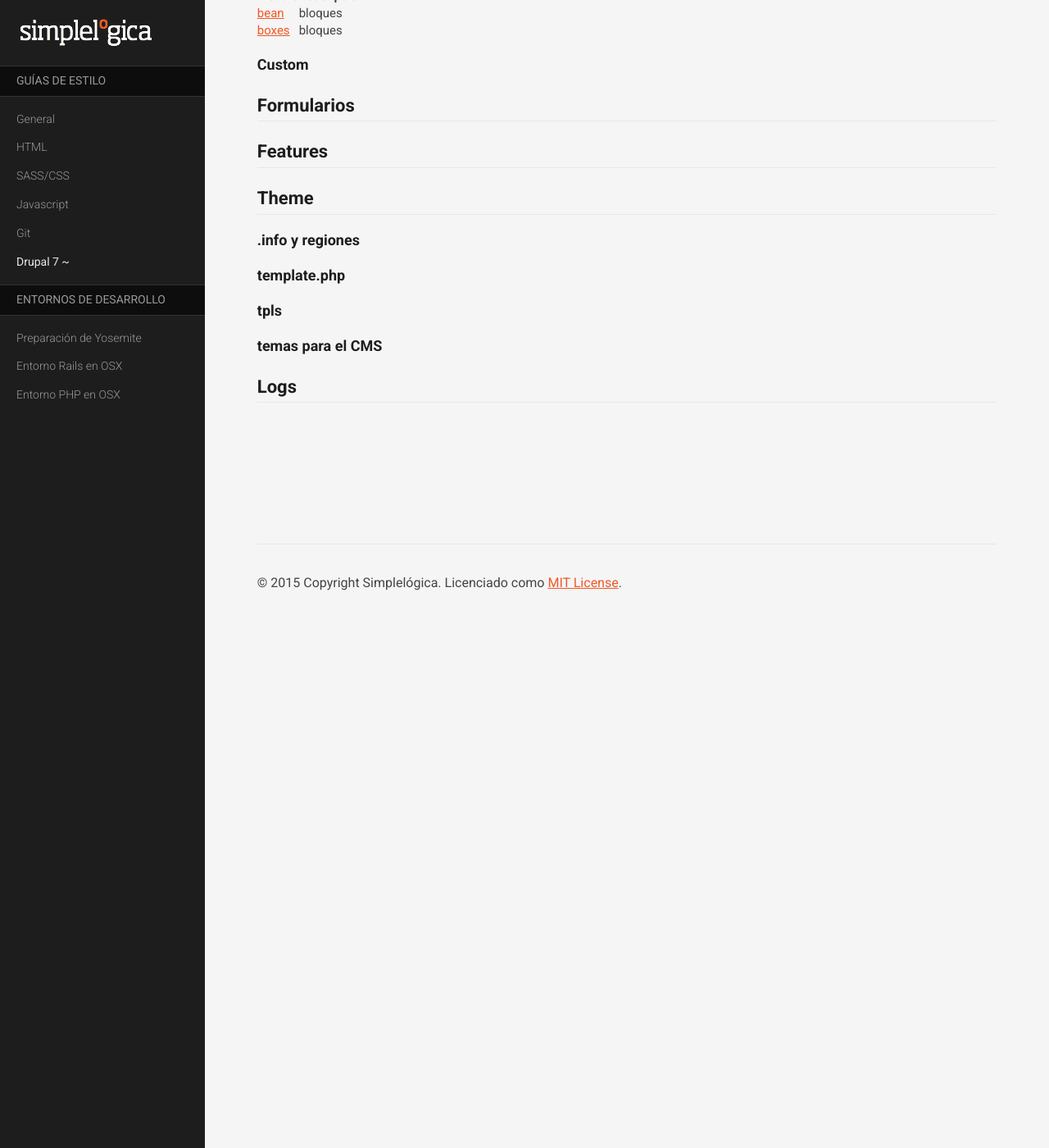
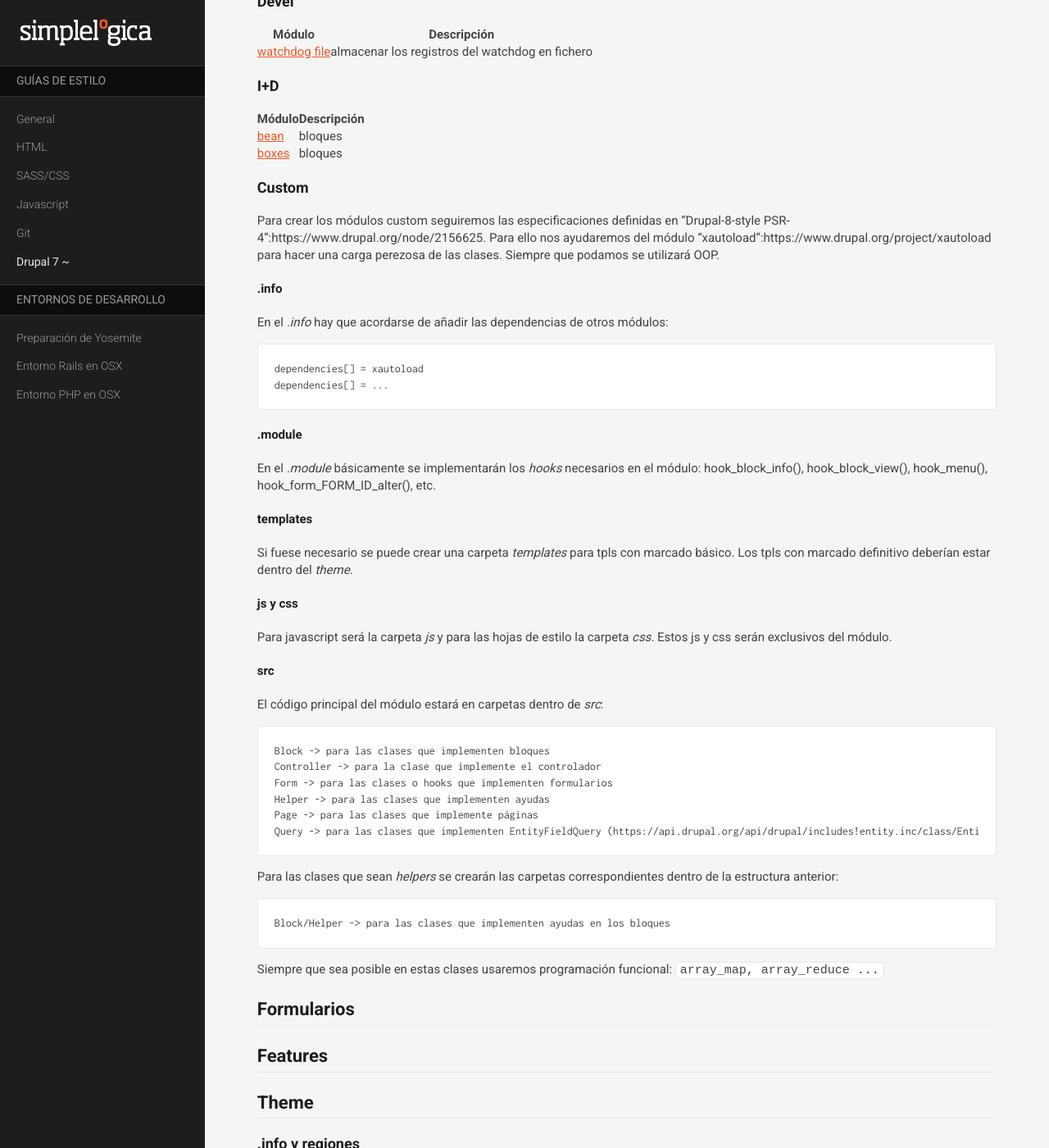
Before and after one commit to simplelogica/styleguides, a Jekyll site: the page built from estilo/drupal7.md, in a window 1280 px wide and 1400 px high, scrolled down 3459 px. Shown: the whole window at 82% size. Built offline with Jekyll 4.4.1, drawn with Linux system fonts in a browser that asks for light colours; nearby versions of some CDN libraries; Markdown is read by kramdown in place of the engine named in the settings; some of the changed text lies outside the part shown.

Commit message:
seccion modulos custom

````diff
--- a/estilo/drupal7.md
+++ b/estilo/drupal7.md
@@ -84,6 +84,12 @@ $conf['page_cache_invoke_hooks'] = FALSE;
 $conf['memcache_servers'] = array('localhost:11211' => 'default');
 $conf['memcache_bins'] = array('cache' => 'default');
 ```
+
+## Arquitectura
+
+Como norma general se intentará montar las páginas bien desde módulos custom o bien desde context donde se cargan blocks creados a través de módulos. Nos apoyaremos en el módulo *empty_page* si la página sólo está compuesta de blocks, para crear la URL.
+
+El módulo views sólo deberá usarse en el CMS, se deben evitar el uso de views-page y views-block en el resto del site.
 
 ## Módulos
 
@@ -183,6 +189,50 @@ Módulo  | Descripción
 
 ### Custom
 
+Para crear los módulos custom seguiremos las especificaciones definidas en "Drupal-8-style PSR-4":https://www.drupal.org/node/2156625. Para ello nos ayudaremos del módulo "xautoload":https://www.drupal.org/project/xautoload para hacer una carga perezosa de las clases. Siempre que podamos se utilizará OOP.
+
+#### .info
+
+En el *.info* hay que acordarse de añadir las dependencias de otros módulos:
+
+```
+dependencies[] = xautoload
+dependencies[] = ...
+```
+
+#### .module
+
+En el *.module* básicamente se implementarán los *hooks* necesarios en el módulo: hook_block_info(), hook_block_view(), hook_menu(), hook_form_FORM_ID_alter(), etc.
+
+#### templates
+
+Si fuese necesario se puede crear una carpeta *templates* para tpls con marcado básico. Los tpls con marcado definitivo deberían estar dentro del *theme*.
+
+#### js y css
+
+Para javascript será la carpeta *js* y para las hojas de estilo la carpeta *css*. Estos js y css serán exclusivos del módulo.
+
+#### src
+
+El código principal del módulo estará en carpetas dentro de *src*:
+
+```
+Block -> para las clases que implementen bloques
+Controller -> para la clase que implemente el controlador
+Form -> para las clases o hooks que implementen formularios
+Helper -> para las clases que implementen ayudas
+Page -> para las clases que implemente páginas
+Query -> para las clases que implementen EntityFieldQuery (https://api.drupal.org/api/drupal/includes!entity.inc/class/EntityFieldQuery/7)
+```
+
+Para las clases que sean *helpers* se crearán las carpetas correspondientes dentro de la estructura anterior:
+
+```
+Block/Helper -> para las clases que implementen ayudas en los bloques
+```
+
+Siempre que sea posible en estas clases usaremos programación funcional: `array_map, array_reduce ...`
+
 ## Formularios
 
 ## Features
````
